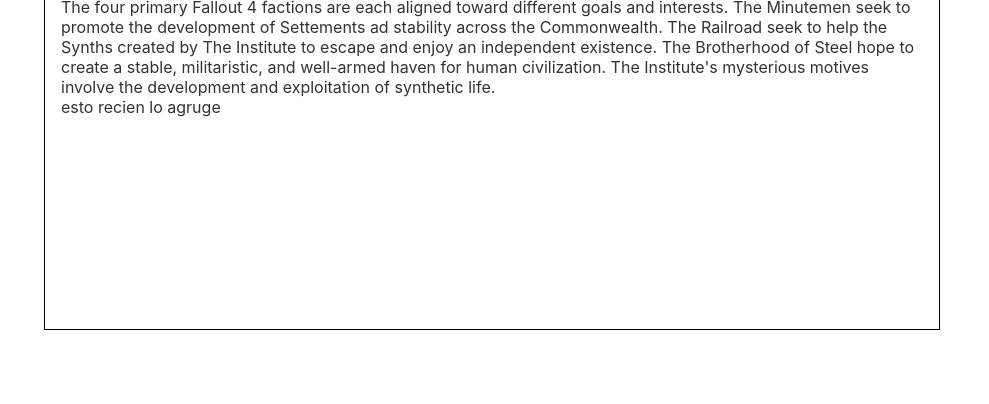
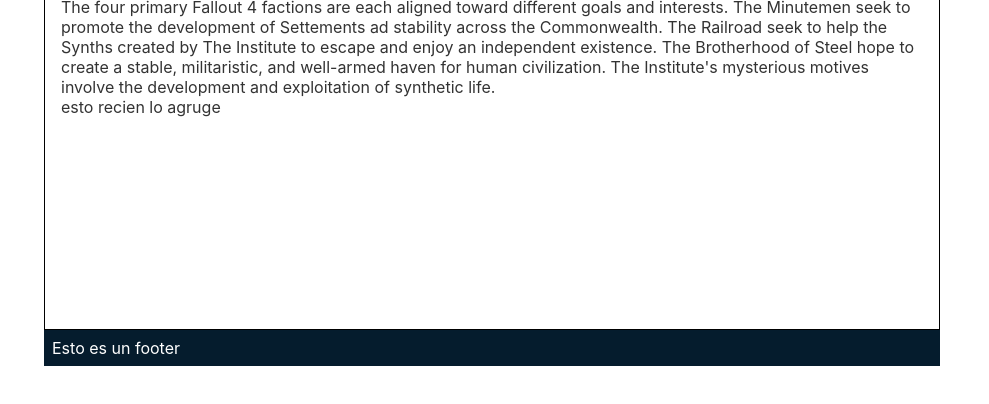
Before and after one commit to Kaecilius/Institute_blog, a plain HTML site: page index.html in a window 1280 px wide. Shown: the part 170-574 px from the top of the page, without its empty margins (148-1137 px from the left). Drawn offline with Linux system fonts and the light colour scheme.

Commit message:
se agrego el footer

```diff
--- a/css/style.css
+++ b/css/style.css
@@ -37,3 +37,13 @@
     padding: 1rem;
     margin-top: 20px;
 }
+
+.footer__main {
+    width: 70%;
+    background-color:  #051c2d;
+    color: white;
+    margin: 0 auto;
+    min-height: fit-content;
+    text-align: left;
+    padding: 0.5rem;
+}
--- a/index.html
+++ b/index.html
@@ -23,5 +23,8 @@
             </p>
         </div>
     </div>
+    <footer class="footer__main">
+       <p> Esto es un footer </p>
+    </footer>
 </body>
 </html>
```
